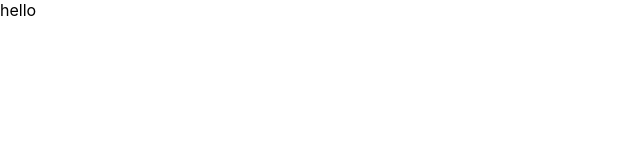
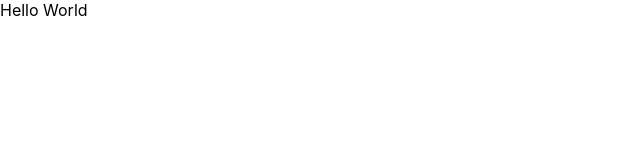
Before and after one commit to MaryamNagata89/maryam_udemy, a React (Create React App) app: page / in a window 1280 px wide. Shown: the top 160 px of the page, without its empty margins (0-640 px from the left). Built offline with nearby package versions, Linux system fonts and the light colour scheme.

Commit message:
learn jsx

```diff
--- a/src/App.js
+++ b/src/App.js
@@ -1,7 +1,13 @@
-import React from 'react';
+import React, { Component } from 'react';
 
-function App() {
-  return <div>hello</div>;
+class App extends Component {
+  render() {
+    return (
+      <>
+        <div>Hello World</div>
+      </>
+    );
+  }
 }
 
 export default App;
```
